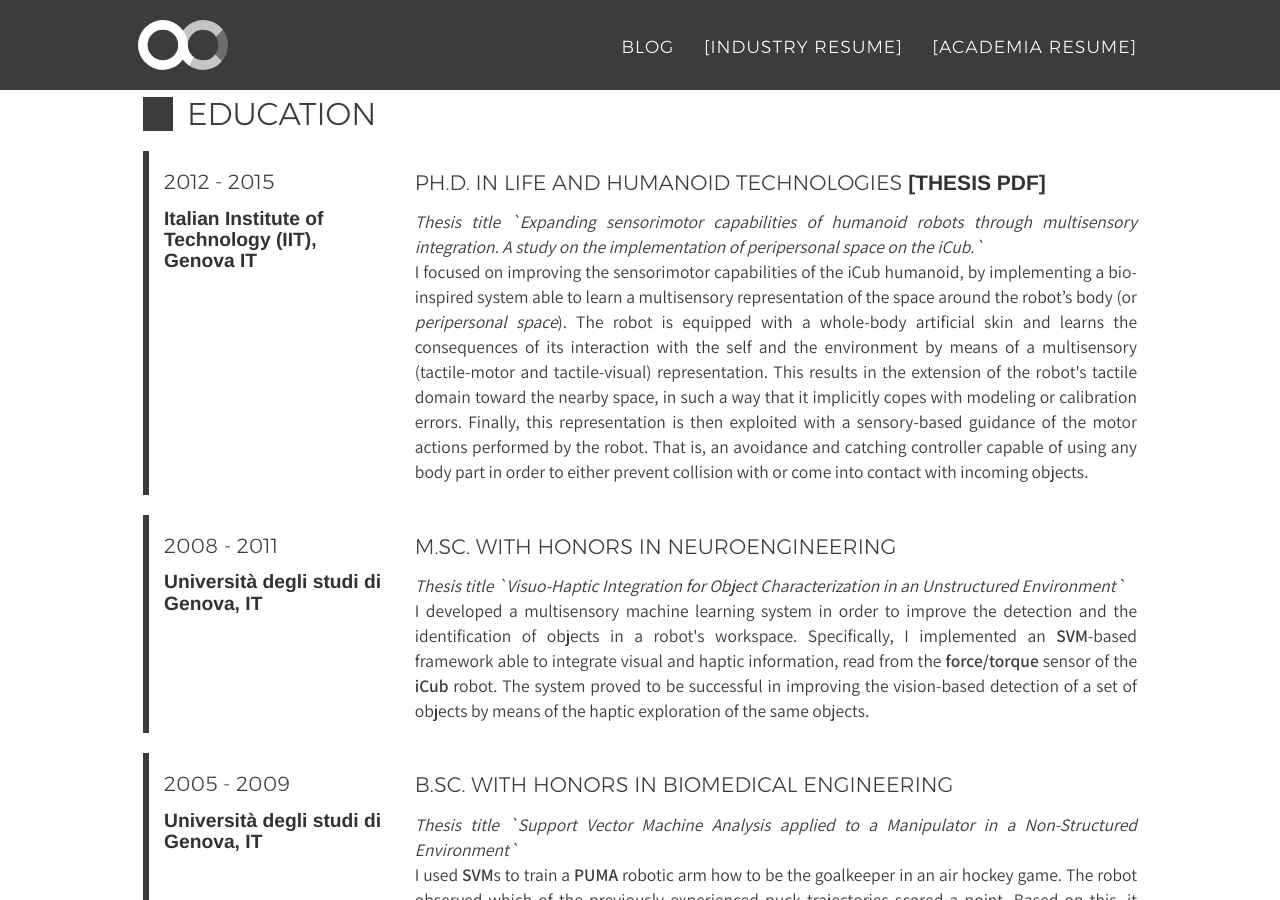
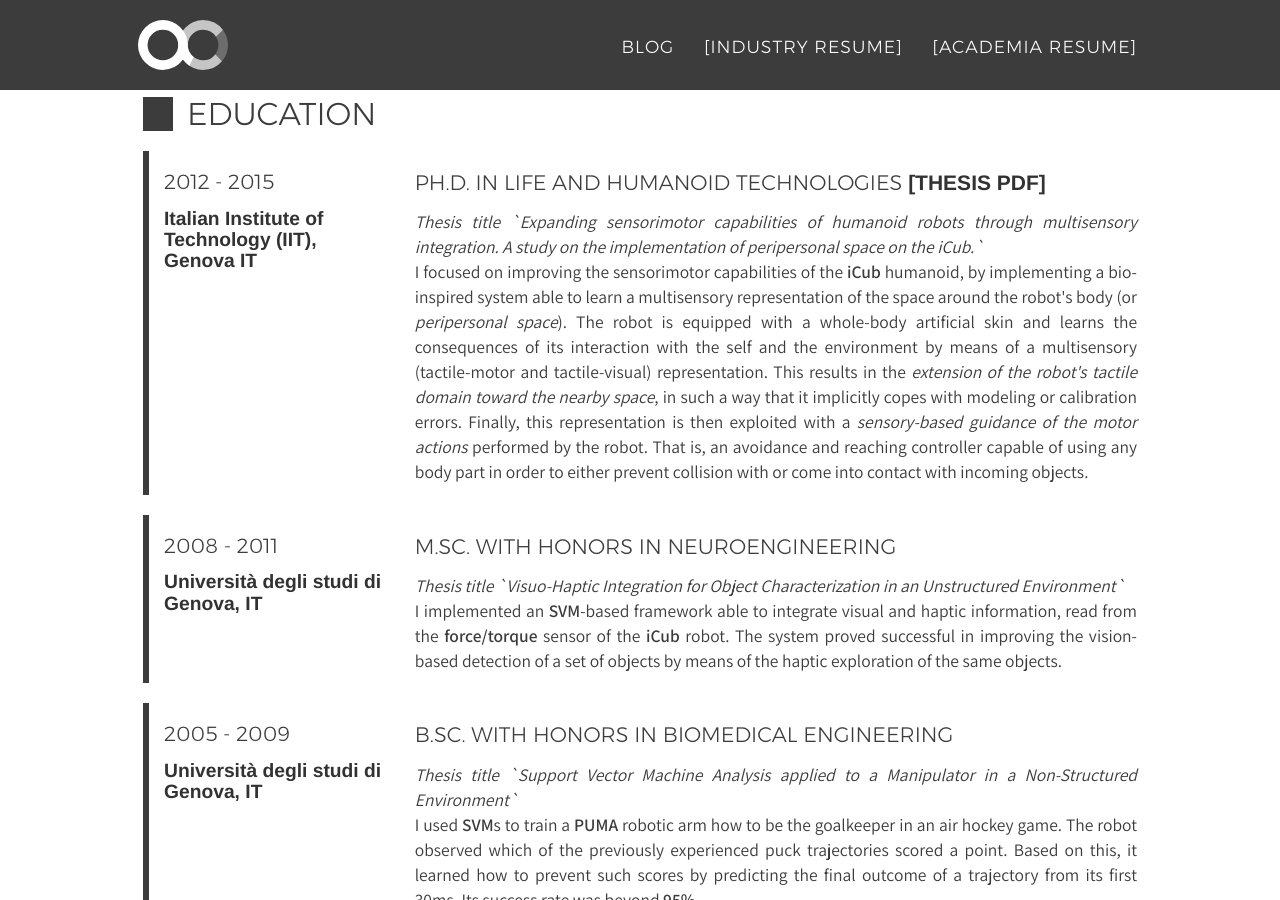
Before and after one commit to alecive/alecive.github.io, a Jekyll site: the page built from _posts/cv/2017-02-08-CV-AlessandroRoncone.md, in a window 1280 px wide and 900 px high, scrolled down 2651 px. Built offline with Jekyll 4.4.1, drawn with Linux system fonts in a browser that asks for light colours; nearby versions of some CDN libraries; some web fonts are replaced.

Commit message:
Minor, updated cvs

```diff
--- a/_data/cv-education.yml
+++ b/_data/cv-education.yml
@@ -4,14 +4,14 @@
    end: 2015
    location: Italian Institute of Technology (IIT), Genova IT
    location-link: http://www.iit.it
-   description: "I focused on improving the sensorimotor capabilities of the iCub humanoid, by implementing a bio-inspired system able to learn a multisensory representation of the space around the robot’s body (or <i>peripersonal space</i>). The robot is equipped with a whole-body artificial skin and learns the consequences of its interaction with the self and the environment by means of a multisensory (tactile-motor and tactile-visual) representation. This results in the extension of the robot's tactile domain toward the nearby space, in such a way that it implicitly copes with modeling or calibration errors. Finally, this representation is then exploited with a sensory-based guidance of the motor actions performed by the robot. That is, an avoidance and catching controller capable of using any body part in order to either prevent collision with or come into contact with incoming objects. "
+   description: "I focused on improving the sensorimotor capabilities of the <b>iCub</b> humanoid, by implementing a bio-inspired system able to learn a multisensory representation of the space around the robot's body (or <i>peripersonal space</i>). The robot is equipped with a whole-body artificial skin and learns the consequences of its interaction with the self and the environment by means of a multisensory (tactile-motor and tactile-visual) representation. This results in the <i>extension of the robot's tactile domain toward the nearby space</i>, in such a way that it implicitly copes with modeling or calibration errors. Finally, this representation is then exploited with a <i>sensory-based guidance of the motor actions</i> performed by the robot. That is, an avoidance and reaching controller capable of using any body part in order to either prevent collision with or come into contact with incoming objects."
  - name: M.Sc. with honors in NeuroEngineering
    title: Thesis title `Visuo-Haptic Integration for Object Characterization in an Unstructured Environment`
    start: 2008
    end: 2011
    location: Università degli studi di Genova, IT
    location-link: http://www.unige.it
-   description: "I developed a multisensory machine learning system in order to improve the detection and the identification of objects in a robot's workspace. Specifically, I implemented an <b>SVM</b>-based framework able to integrate visual and haptic information, read from the <b>force/torque</b> sensor of the <b>iCub</b> robot. The system proved to be successful in improving the vision-based detection of a set of objects by means of the haptic exploration of the same objects."
+   description: "I implemented an <b>SVM</b>-based framework able to integrate visual and haptic information, read from the <b>force/torque</b> sensor of the <b>iCub</b> robot. The system proved successful in improving the vision-based detection of a set of objects by means of the haptic exploration of the same objects."
  - name: B.Sc. with honors in Biomedical Engineering
    title: Thesis title `Support Vector Machine Analysis applied to a Manipulator in a Non-Structured Environment`
    start: 2005
```
Also changed, not shown: 2 other files.
